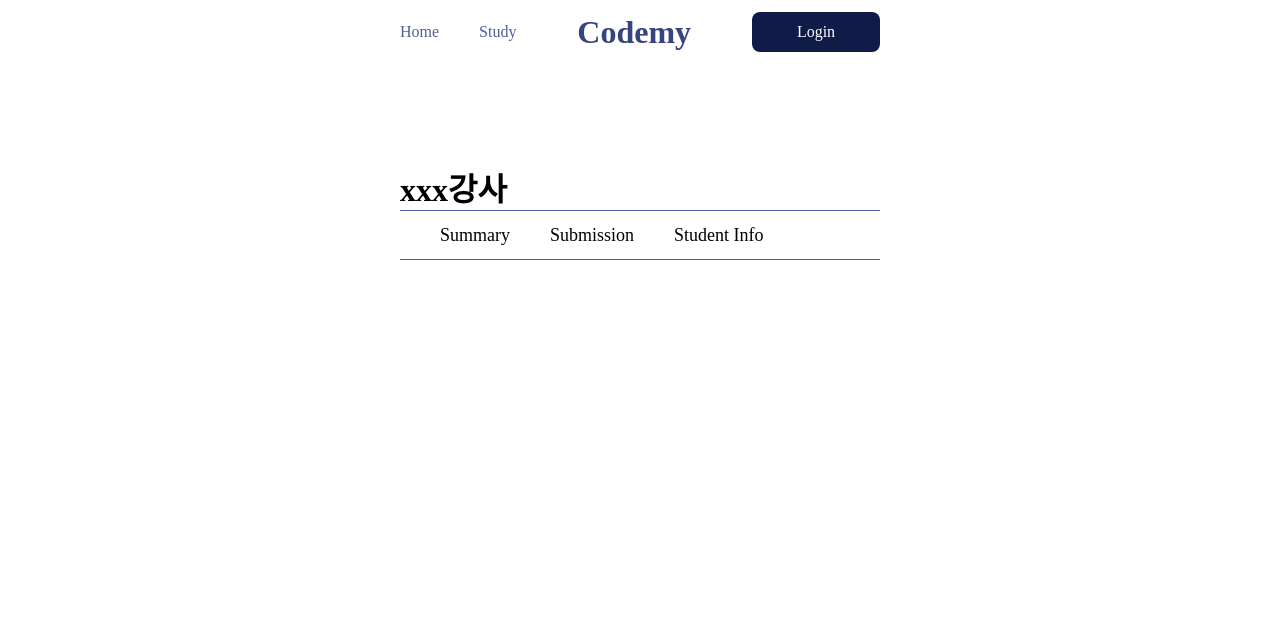
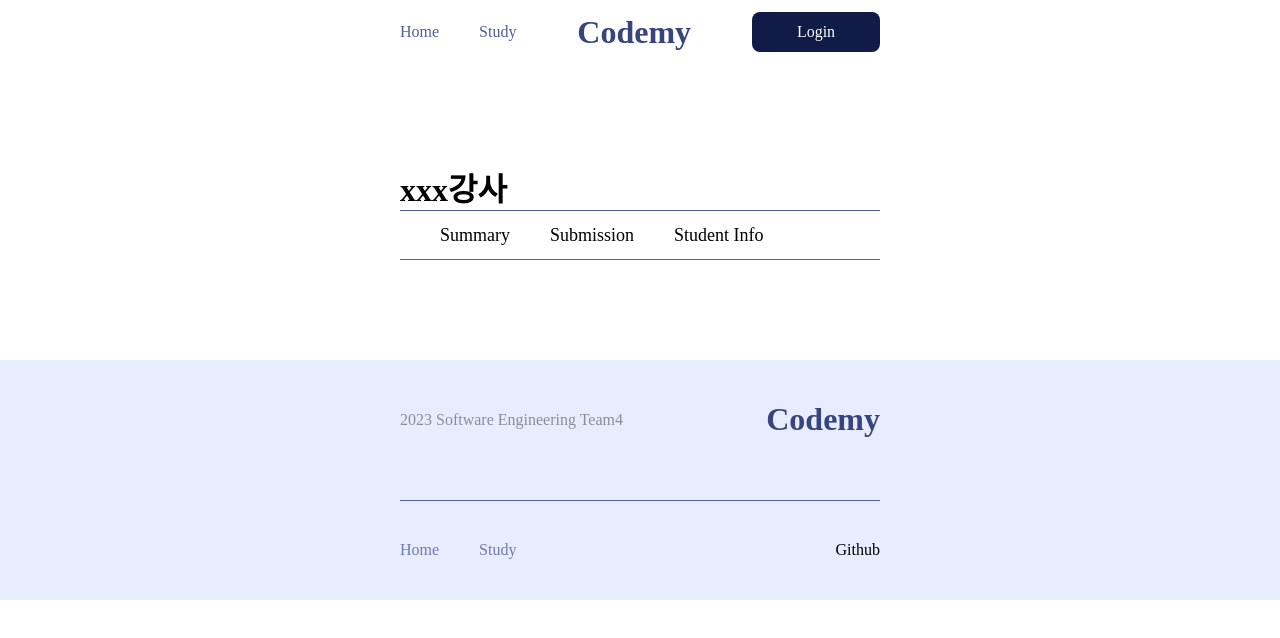
Before and after one commit to skkuse/2023spring_41class_team4, a Next.js app in the folder client/: page /study/instructor in a window 1280 px wide. Shown: the top 638 px of the page. Built offline with nearby package versions, Linux system fonts and the light colour scheme.

Commit message:
feat: add footer

```diff
--- a/client/src/app/components/footer.css
+++ b/client/src/app/components/footer.css
@@ -1,4 +1,45 @@
 .footer {
   width: 100%;
+  height: 240px;
+  padding: 20px 400px;
   background: #e7ecff;
 }
+
+.container {
+  display: flex;
+  flex-direction: column;
+  gap: 40px;
+}
+
+.flex-row {
+  display: flex;
+  flex-direction: row;
+  justify-content: space-between;
+  align-items: center;
+}
+
+.line {
+  width: 100%;
+  height: 0;
+  border-bottom: 1px solid #505f98;
+}
+
+.gap {
+  gap: 40px;
+}
+
+.title {
+  color: #37447e;
+}
+
+.text {
+  color: #505f98;
+}
+
+.opacity4 {
+  opacity: 0.4;
+}
+
+.opacity8 {
+  opacity: 0.8;
+}
--- a/client/src/app/components/footer.js
+++ b/client/src/app/components/footer.js
@@ -2,5 +2,28 @@ import Link from "next/link";
 import "./footer.css";
 
 export default function Footer() {
-  return <footer className="footer"></footer>;
+  return (
+    <footer className="footer">
+      <div className="container">
+        <div className="flex-row">
+          <span className="opacity4">2023 Software Engineering Team4</span>
+          <h2 className="title">Codemy</h2>
+        </div>
+        <div className="line"></div>
+        <div className="flex-row">
+          <div className="flex-row gap">
+            <Link href="/" className="opacity8 text">
+              Home
+            </Link>
+            <Link href="/study" className="opacity8 text">
+              Study
+            </Link>
+          </div>
+          <a href="https://github.com/skkuse/2023spring_41class_team4">
+            Github
+          </a>
+        </div>
+      </div>
+    </footer>
+  );
 }
```
